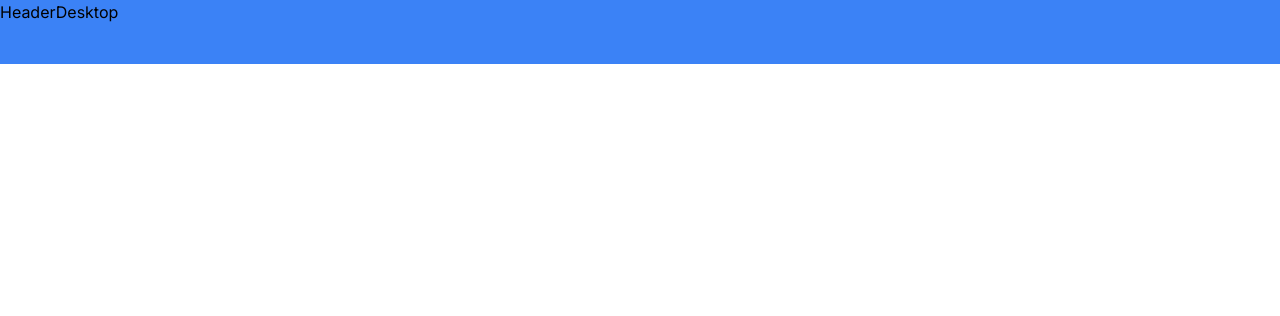
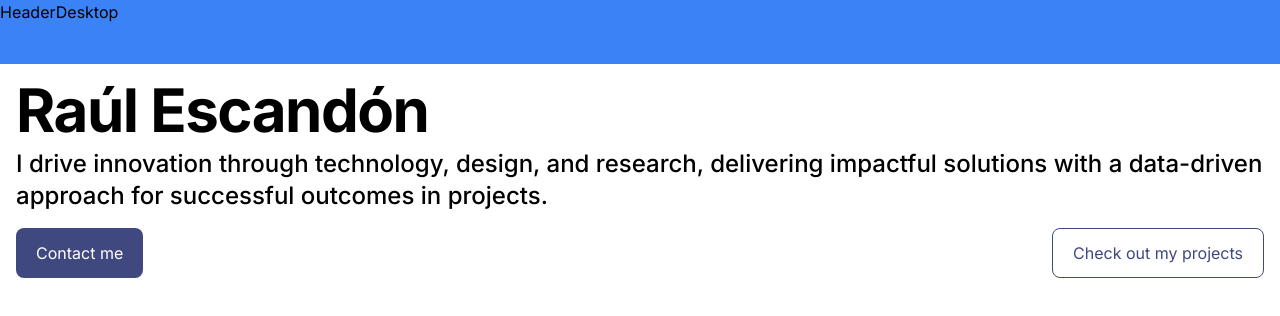
Before and after one commit to elmerescandon/eret_portfolio, a Next.js app: page / in a window 1280 px wide. Shown: the top 316 px of the page. Built offline with nearby package versions, Linux system fonts and the light colour scheme.

Commit message:
Add BodyTemplate and MainSection to PortfolioTemplate

```diff
--- a/src/components/templates/PortfolioTemplate.tsx
+++ b/src/components/templates/PortfolioTemplate.tsx
@@ -3,6 +3,8 @@ import React, { useState } from 'react'
 import Header from '../organisms/Header/Header'
 import NavigationBar from '../organisms/NavigationBar/NavigationBar';
 import TransitionTemplate from './TransitionTemplate';
+import BodyTemplate from './BodyTemplate';
+import MainSection from '../organisms/MainSection/MainSection';
 
 const PortfolioTemplate = () => {
     const [navBar, setNavBar] = useState(false);
@@ -15,6 +17,9 @@ const PortfolioTemplate = () => {
             <NavigationBar navBar={navBar} setNavBar={setNavBar} />
             <TransitionTemplate show={navBar}>
                 <Header toggleNavBar={toggleNavBar} navBar={navBar} />
+                <BodyTemplate>
+                    <MainSection />
+                </BodyTemplate>
             </TransitionTemplate>
         </div>
     )
```
